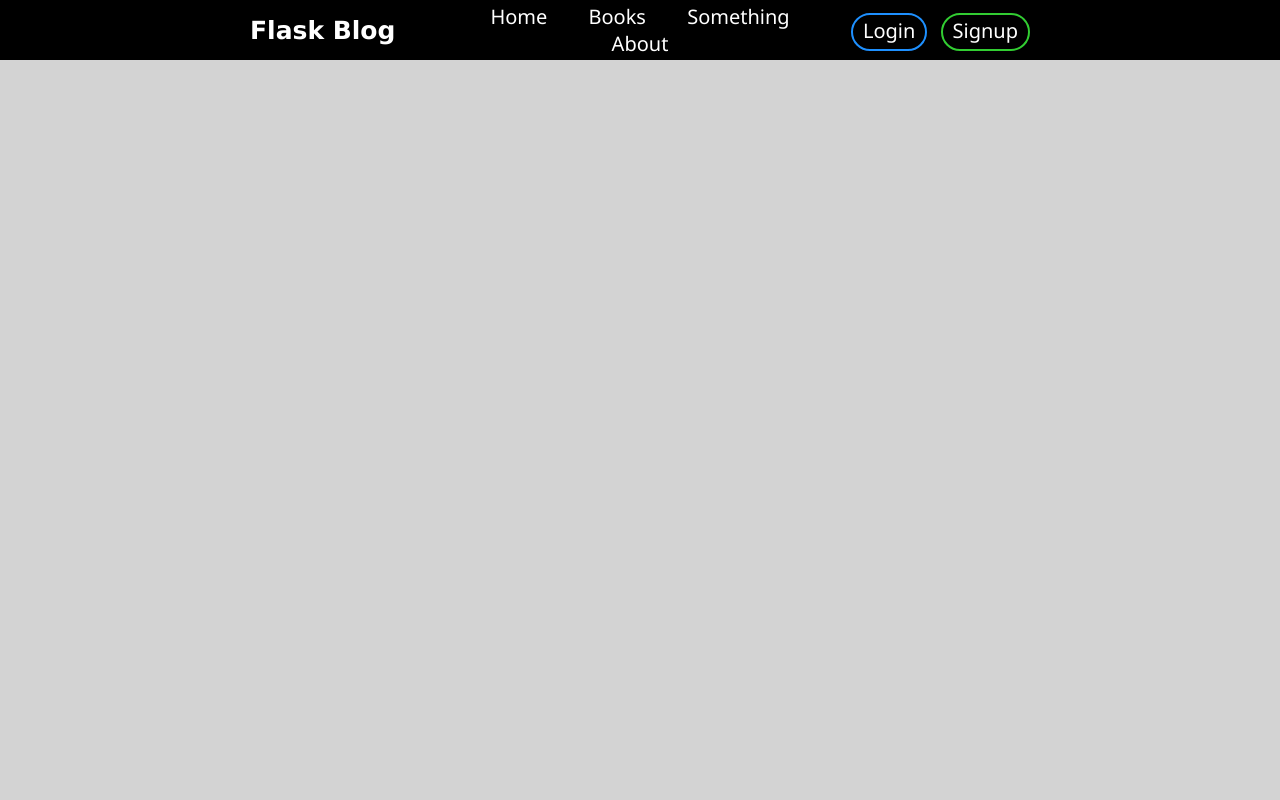
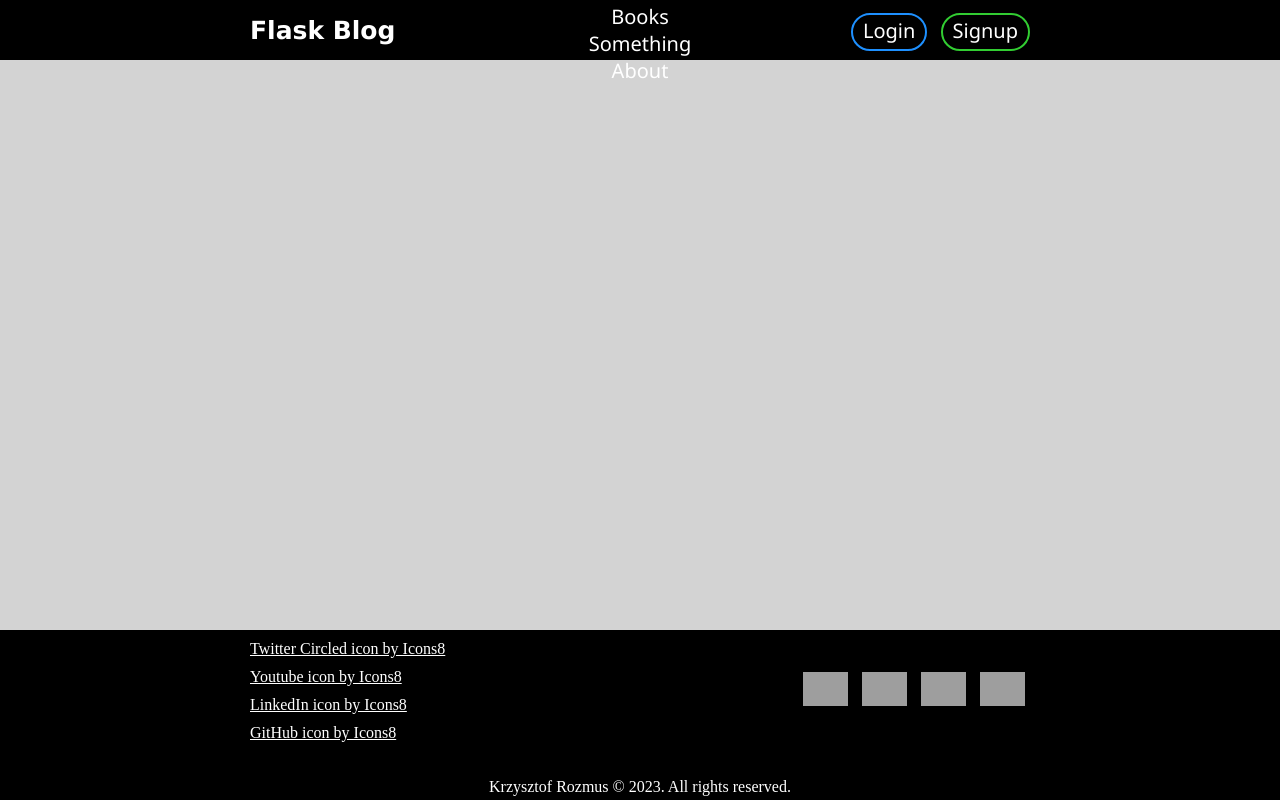
Before and after one commit to KrzysztofRozmus/flask-blog, a Flask app: page / in a window 1280 px wide. Run offline with Flask 3, Linux system fonts and the light colour scheme; grey boxes are pictures that could not be loaded.

Commit message:
Add footer

```diff
--- /dev/null
+++ b/blog/static/footer.css
@@ -0,0 +1,54 @@
+footer {
+    background-color: black;
+    position: fixed;
+    bottom: 0;
+    left: 0;
+    right: 0;
+    height: 170px;
+    padding: 0 250px;
+
+}
+
+footer img {
+    width: 45px;
+}
+
+.links-to-icons li {
+    display: block;
+    margin: 10px 0;
+}
+
+.links-to-icons a {
+    color: white;
+}
+
+.links-to-icons a:hover {
+    color: orange;
+    transition: all 0.2s ease 0s;
+}
+
+
+.icons-and-links {
+    display: flex;
+    justify-content: space-between;
+    align-items: center;
+}
+
+.icons li {
+    margin: 0 5px;
+}
+
+.icons img:hover {
+    transform: scale(1.1);
+    transition: all 0.2s ease 0s;
+
+}
+
+p {
+    color: white;
+    position: absolute;
+    bottom: 4px;
+    left: 0;
+    right: 0;
+    text-align: center;
+}
--- a/blog/static/navbar.css
+++ b/blog/static/navbar.css
@@ -24,7 +24,7 @@ ul li {
 }
 
 .left-item {
-    flex: 1;
+    width: 320px;
     font-family: "Purisa", Geneva, Tahoma, sans-serif;
     font-size: 25px;
     font-weight: 700;
@@ -45,7 +45,7 @@ ul li {
 }
 
 .right-items {
-    flex: 1;
+    width: 320px;
     text-align: right;
 }
 
--- /dev/null
+++ b/blog/templates/footer.html
@@ -0,0 +1,41 @@
+<footer>
+    <div class="icons-and-links">
+        <ul class="links-to-icons">
+            <li><a target="_blank" href="https://icons8.com/icon/114450/twitter-circled">Twitter Circled icon by
+                    Icons8</a></li>
+            <li><a target="_blank" href="https://icons8.com/icon/9itS6I2x2vV2/youtube">Youtube icon by Icons8</a></li>
+            <li><a target="_blank" href="https://icons8.com/icon/xuvGCOXi8Wyg/linkedin">LinkedIn icon by Icons8</a></li>
+            <li><a target="_blank" href="https://icons8.com/icon/AZOZNnY73haj/github">GitHub icon by Icons8</a></li>
+        </ul>
+
+        <ul class="icons">
+            <li>
+                <a target="_blank" href="https://twitter.com/">
+                    <img src="https://img.icons8.com/color/96/null/twitter-circled--v1.png" />
+                </a>
+            </li>
+
+            <li>
+                <a target="_blank" href="https://www.youtube.com/">
+                    <img
+                        src="https://img.icons8.com/external-prettycons-flat-prettycons/94/null/external-youtube-multimedia-prettycons-flat-prettycons.png" />
+                </a>
+            </li>
+
+            <li>
+                <a target="_blank" href="https://pl.linkedin.com/">
+                    <img src="https://img.icons8.com/fluency/96/null/linkedin.png" />
+                </a>
+            </li>
+
+            <li>
+                <a target="_blank" href="https://github.com/">
+                    <img src="https://img.icons8.com/fluency/96/null/github.png" />
+                </a>
+            </li>
+        </ul>
+    </div>
+
+    <p>Krzysztof Rozmus &copy 2023. All rights reserved.</p>
+
+</footer>
--- a/blog/templates/index.html
+++ b/blog/templates/index.html
@@ -7,13 +7,14 @@
     <meta name="viewport" content="width=device-width, initial-scale=1.0">
     <link rel="stylesheet" href="{{ url_for('static', filename='navbar.css') }}">
     <link rel="stylesheet" href="{{ url_for('static', filename='general.css') }}">
+    <link rel="stylesheet" href="{{ url_for('static', filename='footer.css') }}">
     <title>Flask Blog</title>
 </head>
 
 <body>
     {% include "navbar.html" %}
 
-
+    {% include "footer.html" %}
 </body>
 
 </html>
```
Also changed, not shown: 2 other files.
